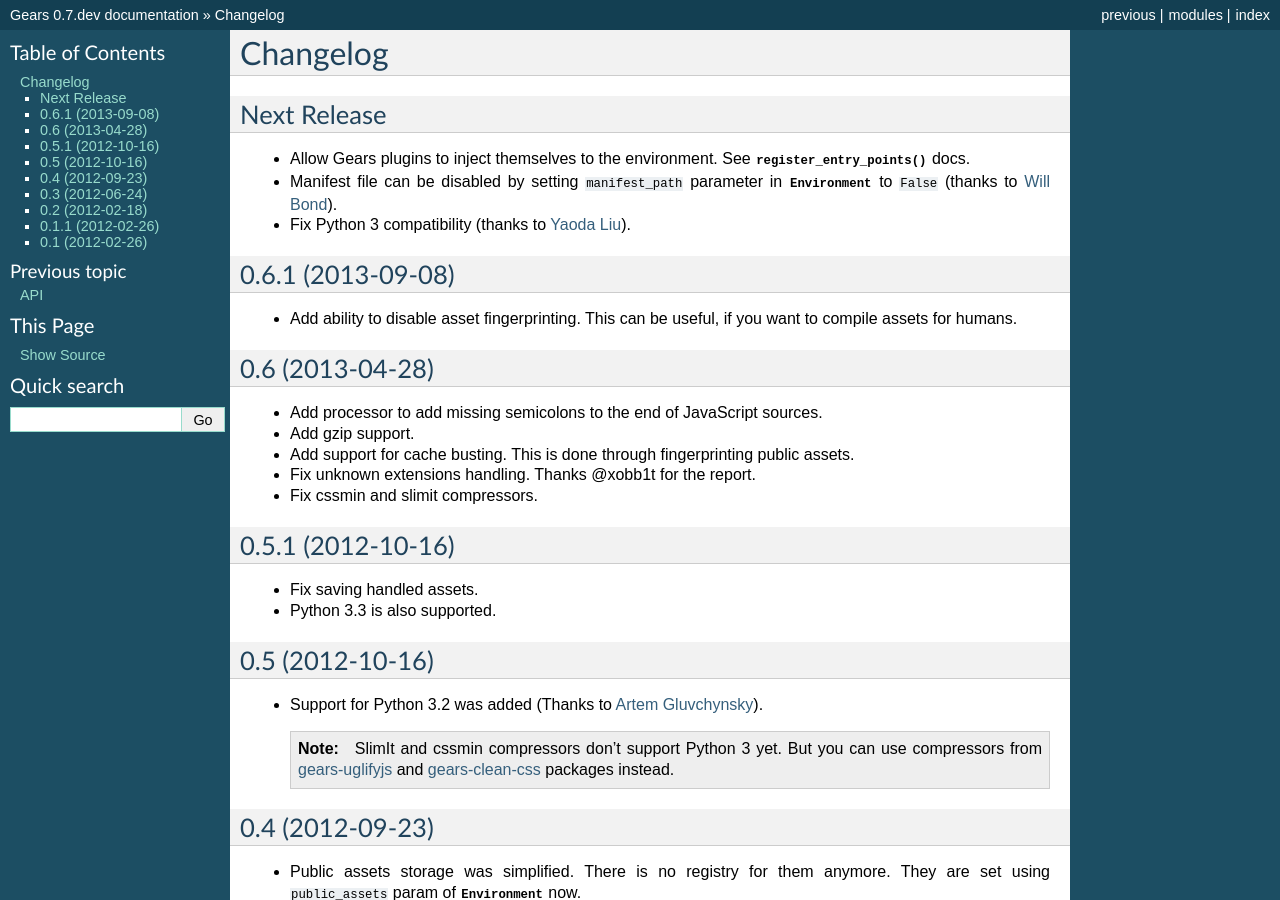
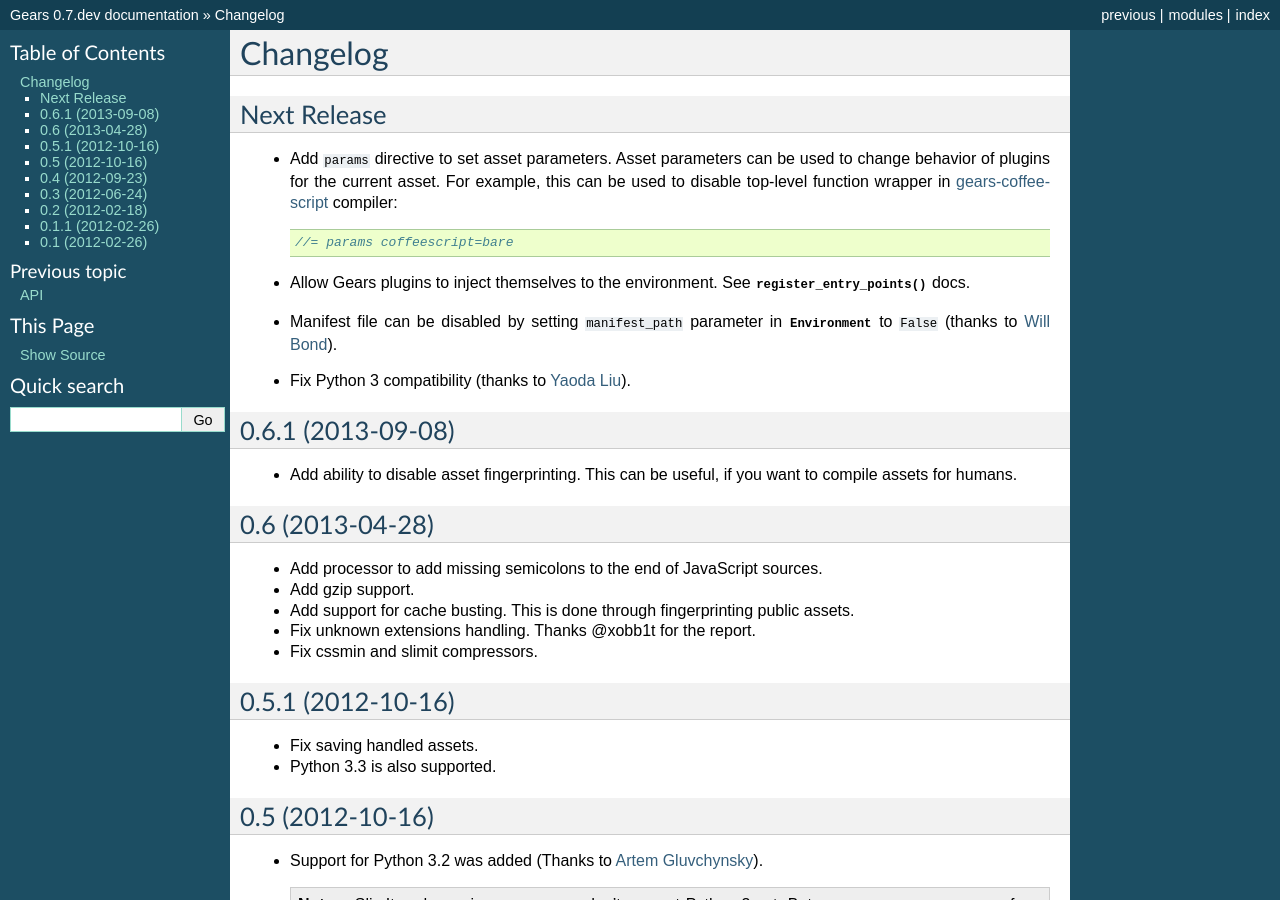
Before and after one commit to gears/gears, a Sphinx documentation site: the page built from docs/changelog.rst, in a window 1280 px wide and 900 px high. Built offline with Sphinx 7.4.7, drawn with Linux system fonts in a browser that asks for light colours.

Commit message:
Document asset params in the changelog

```diff
--- a/docs/changelog.rst
+++ b/docs/changelog.rst
@@ -3,6 +3,15 @@
 
 Next Release
 ------------
+
+- Add ``params`` directive to set asset parameters. Asset parameters can be
+  used to change behavior of plugins for the current asset. For example, this
+  can be used to disable top-level function wrapper in `gears-coffeescript`_
+  compiler:
+
+  .. code-block:: javascript
+
+      //= params coffeescript=bare
 
 - Allow Gears plugins to inject themselves to the environment. See
   :func:`~gears.environment.Environment.register_entry_points` docs.
@@ -13,6 +22,7 @@
 
 - Fix Python 3 compatibility (thanks to `Yaoda Liu`_).
 
+.. _gears-coffeescript: https://github.com/gears/gears-coffeescript
 .. _Will Bond: https://github.com/wbond
 .. _Yaoda Liu: https://github.com/shonenada
 
```
